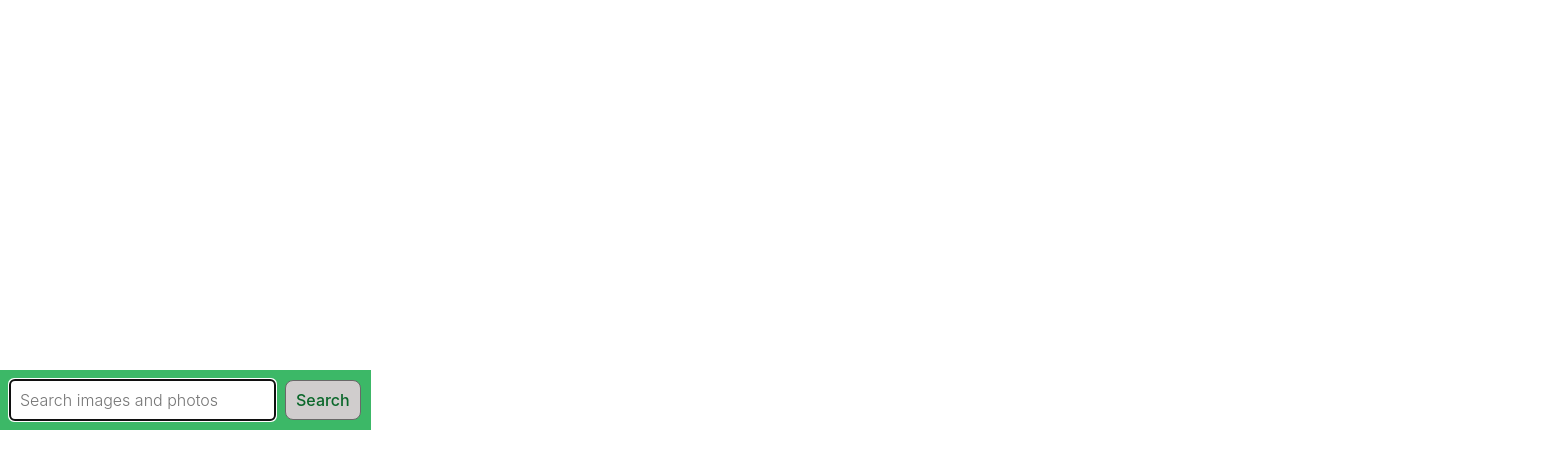
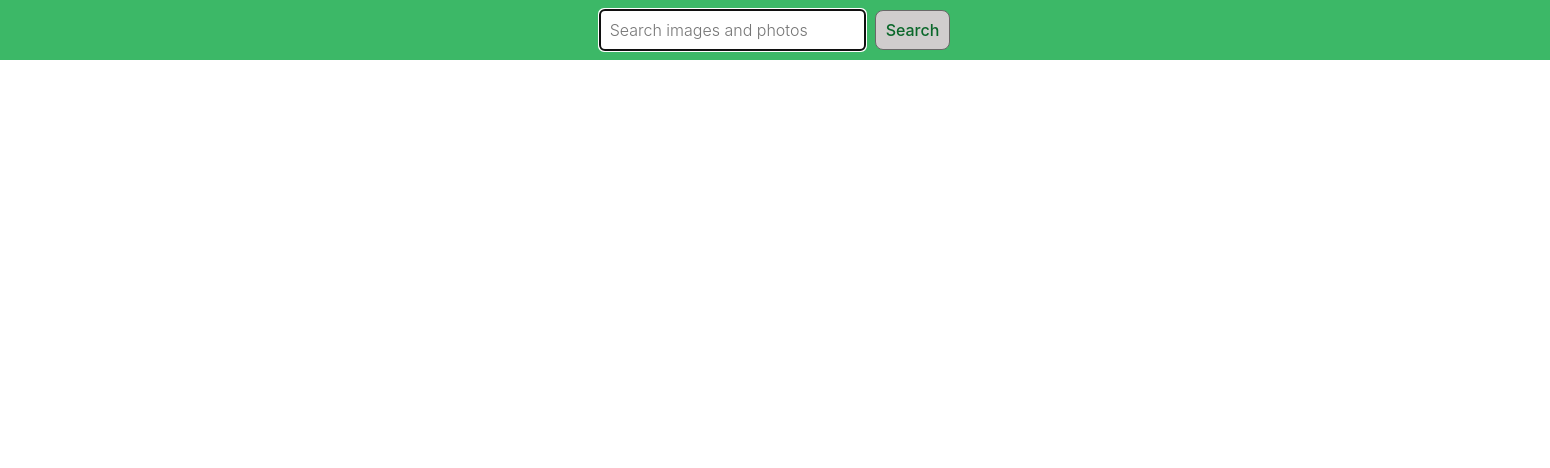
Before and after one commit to Hanna-Nahrebelna/goit-typescript-hw-02, a React (Vite) app: page / in a window 1280 px wide. Shown: the top 468 px of the page, 1550 px wide, since content can reach past the window. Built offline with nearby package versions, Linux system fonts and the light colour scheme.

Commit message:
updated style.css, SearchBar.module.css

```diff
--- a/src/components/SearchBar/SearchBar.module.css
+++ b/src/components/SearchBar/SearchBar.module.css
@@ -1,7 +1,6 @@
 .header {
+  width: 1550px;
   background-color: rgb(60, 184, 103);
-  margin: 0;
-  display: block;
 }
 
 .form {
--- a/src/style.css
+++ b/src/style.css
@@ -1,4 +1,8 @@
 :root {
+  display: flex;
+  justify-content: flex-start;
+  align-items: center;
+
   font-family: Inter, system-ui, Avenir, Helvetica, Arial, sans-serif;
   line-height: 1.5;
   font-weight: 400;
@@ -25,7 +29,6 @@ a:hover {
 body {
   margin: 0;
   display: flex;
-  place-items: center;
   min-width: 320px;
   min-height: 100vh;
 }
```
